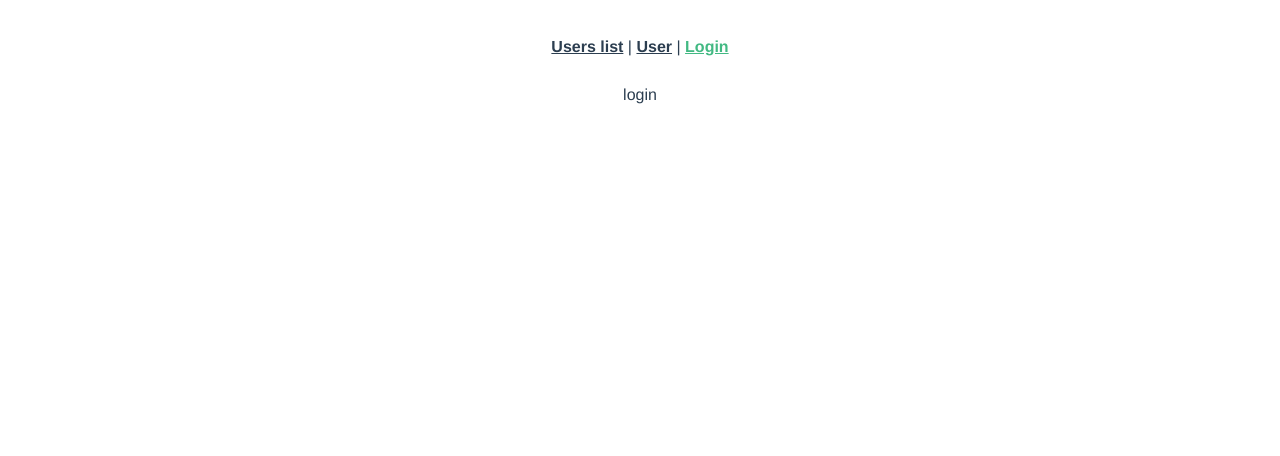
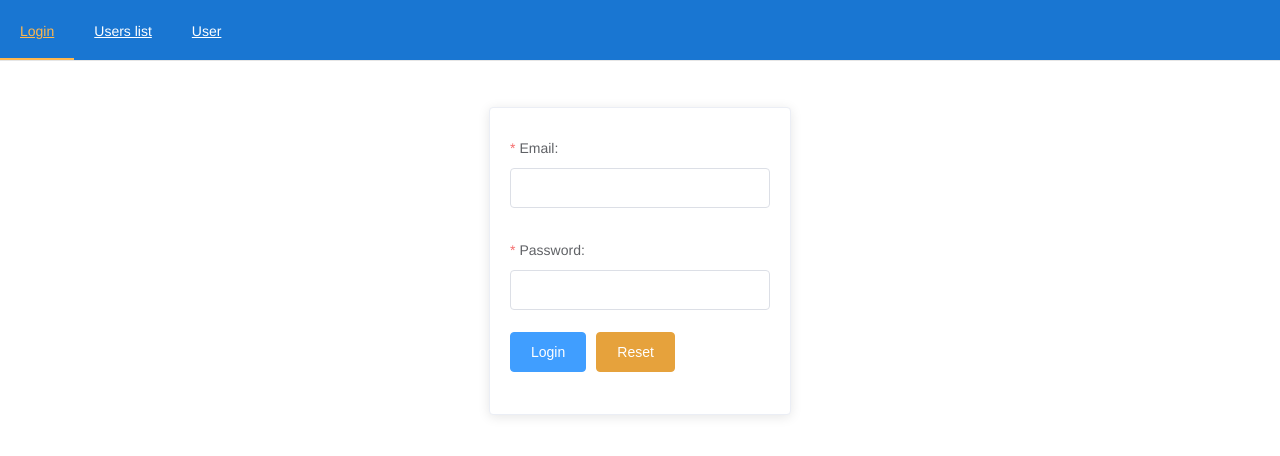
Before and after one commit to aliskander84/vue-github-users, a Vue app: page /login in a window 1280 px wide. Shown: the top 456 px of the page. Built offline with nearby package versions, Linux system fonts and the light colour scheme.

Commit message:
done login form with validation

```diff
--- a/src/App.vue
+++ b/src/App.vue
@@ -1,35 +1,28 @@
 <template>
   <div id="app">
-    <div id="nav">
-      <router-link to="/">Users list</router-link>
-      |
-      <router-link to="/user">User</router-link>
-      |
-      <router-link to="/login">Login</router-link>
-    </div>
+    <Header/>
     <router-view/>
   </div>
 </template>
 
+<script>
+  import Header from './components/Header'
+
+  export default {
+    components: {Header}
+  }
+</script>
+
 <style>
+  body {
+    padding: 0;
+    margin: 0;
+    box-sizing: border-box;
+  }
+
   #app {
     font-family: Avenir, Helvetica, Arial, sans-serif;
     -webkit-font-smoothing: antialiased;
     -moz-osx-font-smoothing: grayscale;
-    text-align: center;
-    color: #2c3e50;
-  }
-
-  #nav {
-    padding: 30px;
-  }
-
-  #nav a {
-    font-weight: bold;
-    color: #2c3e50;
-  }
-
-  #nav a.router-link-exact-active {
-    color: #42b983;
   }
 </style>
--- /dev/null
+++ b/src/components/Header.vue
@@ -0,0 +1,37 @@
+<template>
+  <el-menu
+      :default-active="activeIndex"
+      class="header"
+      mode="horizontal"
+      background-color="#1976d2"
+      text-color="#fff"
+      active-text-color="#ffb74d"
+  >
+    <el-menu-item index="1">
+      <router-link to="/login">Login</router-link>
+    </el-menu-item>
+    <el-menu-item index="2">
+      <router-link to="/">Users list</router-link>
+    </el-menu-item>
+    <el-menu-item index="3">
+      <router-link to="/user">User</router-link>
+    </el-menu-item>
+  </el-menu>
+</template>
+
+<script>
+  export default {
+    name: 'Header',
+    data() {
+      return {
+        activeIndex: '1'
+      }
+    }
+  }
+</script>
+
+<style>
+  .header {
+    /*background: aqua;*/
+  }
+</style>
--- /dev/null
+++ b/src/components/LoginForm.vue
@@ -0,0 +1,64 @@
+<template>
+  <el-card class="card">
+    <el-form :model="form" :rules="rules" ref="formRef">
+      <el-form-item label="Email:" prop="email">
+        <el-input v-model="form.email"/>
+      </el-form-item>
+      <el-form-item label="Password:" prop="password">
+        <el-input v-model="form.password" type="password"/>
+      </el-form-item>
+      <el-form-item>
+        <el-button type="primary" @click="submit">Login</el-button>
+        <el-button type="warning" @click="reset">Reset</el-button>
+      </el-form-item>
+    </el-form>
+  </el-card>
+</template>
+
+<script>
+  export default {
+    name: 'LoginForm',
+    data() {
+      return {
+        form: {
+          email: '',
+          password: ''
+        },
+        rules: {
+          email: [
+            {required: true, message: 'Email can\'t be empty!', trigger: 'blur'},
+            {type: 'email', message: 'Please, enter valid email', trigger: 'blur'}
+          ],
+          password: [
+            {required: true, message: 'Password can\'t be empty!', trigger: 'blur'},
+            {min: 6, message: 'Password is too short, no less than 6 symbols!', trigger: 'blur'}
+          ]
+        }
+      }
+    },
+    methods: {
+      submit() {
+        this.$refs['formRef'].validate(valid => {
+          if (valid) {
+            console.group('Auth data:')
+            console.log('email:', this.form.email)
+            console.log('password:', this.form.password)
+            console.groupEnd()
+          } else {
+            console.log('error submit')
+            return false
+          }
+        })
+      },
+      reset() {
+        this.$refs['formRef'].resetFields()
+      }
+    }
+  }
+</script>
+
+<style>
+  .card {
+    min-width: 300px;
+  }
+</style>
--- a/src/views/LoginPage.vue
+++ b/src/views/LoginPage.vue
@@ -1,11 +1,23 @@
 <template>
   <div class="login-page">
-    login
+    <LoginForm/>
   </div>
 </template>
 
 <script>
+  import LoginForm from '../components/LoginForm'
+
   export default {
-    name: 'LoginPage'
+    name: 'LoginPage',
+    components: {LoginForm}
   }
 </script>
+
+<style scoped>
+  .login-page {
+    display: flex;
+    justify-content: center;
+    align-items: center;
+    min-height: 50vh;
+  }
+</style>
--- a/src/views/UsersListPage.vue
+++ b/src/views/UsersListPage.vue
@@ -1,7 +1,6 @@
 <template>
   <div class="users-list-page">
     users-list
-    <el-button type="primary">Primary</el-button>
   </div>
 </template>
 
```
